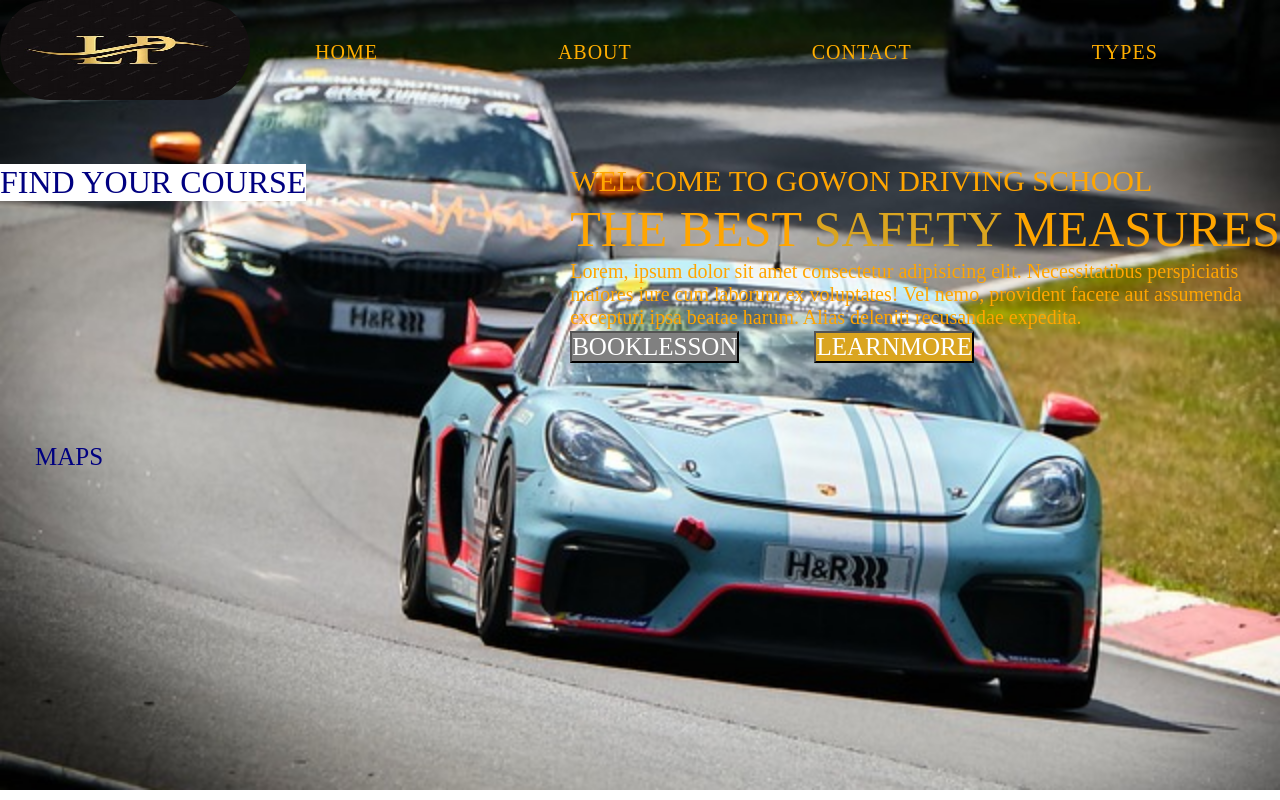
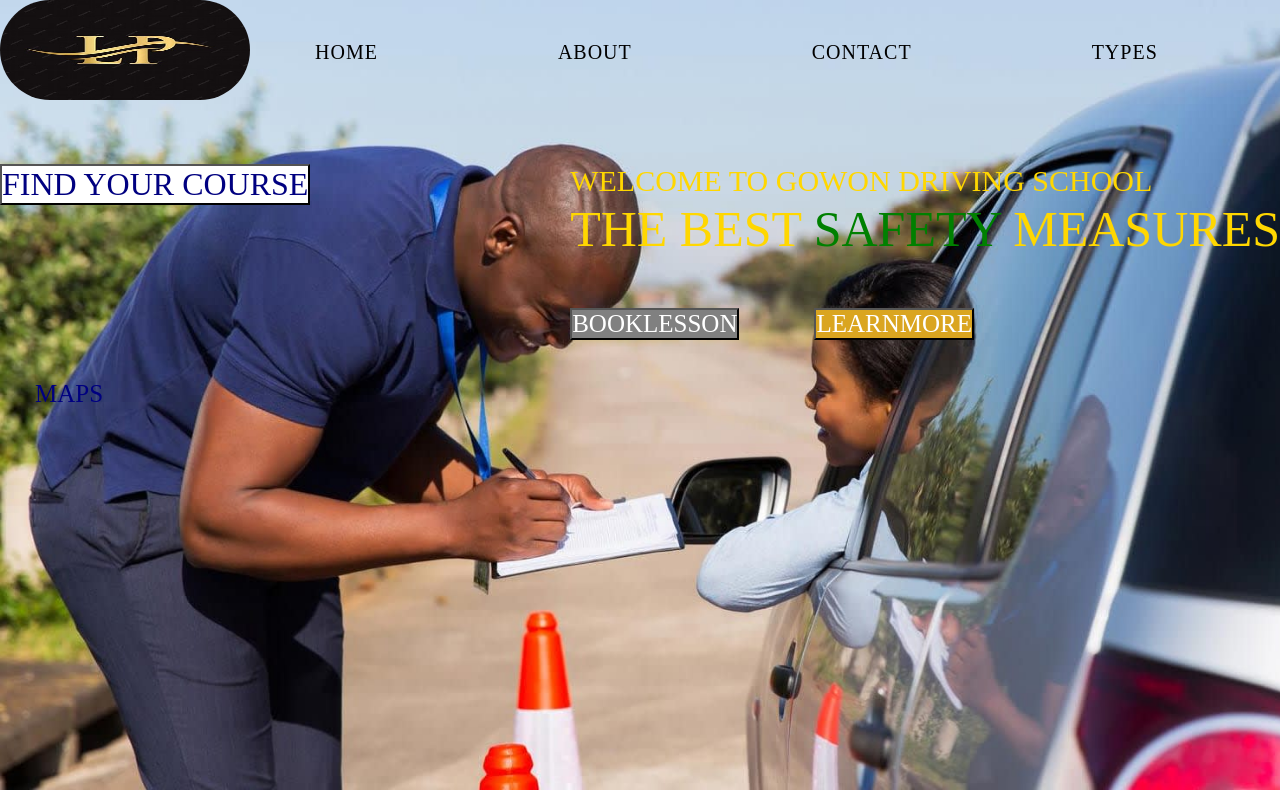
Before and after one commit to nnolibenjamine/Driving-school-website, a plain HTML site: page index.html in a window 1280 px wide. Shown: the top 800 px of the page. Drawn offline with Linux system fonts and the light colour scheme.

Commit message:
initial commit

```diff
--- a/index.html
+++ b/index.html
@@ -28,7 +28,7 @@
 
             <section class="hero">
                 <div class="drop-down">
-                    <span>FIND YOUR COURSE</span>
+                   <button class="drop-button">FIND YOUR COURSE</button>
                     <div class="drop-content">
                         <form action="" method="post">
                             <label for="name">Name:</label>
@@ -53,7 +53,7 @@
                                 <label for="car type">car type:</label>
                                 <input type="text" id="car type" name="car type">
                             </div>
-                            <button class="drop-button">SEND US</button>
+                            <button class="drop-button1">SEND US</button>
                         </form>
                     </div>
                 </div>
@@ -68,13 +68,12 @@
                     </div>
 
                     <div class="hero-content">
-                        Lorem, ipsum dolor sit amet consectetur adipisicing elit. Necessitatibus perspiciatis<br>
-                        maiores iure cum laborum ex voluptates! Vel nemo, provident facere aut assumenda<br>
-                        excepturi ipsa beatae harum. Alias deleniti recusandae expedita.
+                        <br>
+                        <br>
                     </div>
 
                     <div class="button">
-                        <button class="button1">BOOKLESSON</button>
+                        <button class="button1" href="">BOOKLESSON</button>
                         <button class="button2">LEARNMORE</button>
                     </div>
                 </div>
--- a/style.css
+++ b/style.css
@@ -8,7 +8,7 @@
 .containter{
     margin: 0 auto;
     gap: 25px;
-    background-image:url(./image/duo\ race.jpg) ;
+    background-image:url(./image/driving\ school\ background.jpg) ;
     background-repeat: no-repeat;
      background-size: cover;
      flex-direction:column ;
@@ -50,7 +50,7 @@ nav ul li a{
      padding: 15px;
     outline: none;
     text-decoration:none ;
-    color:rgb(255, 174, 0) ;
+    color:black;
     cursor: pointer;
 
 }
@@ -91,12 +91,13 @@ nav ul li a:hover{
     display: flex;
     justify-content: space-between;
 }
-.drop-down span{
+.drop-button{
     position: relative;
     display: inline-block;
     color: navy;
     background-color: white;
     font-size: xx-large;
+    cursor: pointer;
 }
 .drop-content{
     display: none;
@@ -107,16 +108,19 @@ nav ul li a:hover{
   padding: 50px 40px;
   z-index: 2;
 }
-.drop-down span:hover{
+.drop-button:hover{
     color: black;
 }
 .drop-down:hover .drop-content{
     display: block;
     color: black;
 }
+/* {
+    color: red;
+} */
 .hero-text {
     display: grid;
-    color: orange;
+    color: gold;
     gap: 2px;
 
 }
@@ -130,7 +134,7 @@ nav ul li a:hover{
     font-weight: 500;
 }
 .hero-meta span {
-    color: goldenrod;
+    color: green;
 }
 .hero-content{
     font-size: 20px;
@@ -138,7 +142,9 @@ nav ul li a:hover{
 }
 .containter footer{
     padding: 40px 20px 20px;
-    margin-top: 40px;
+    margin-bottom: 40px;
+    /* border: 1px solid red; */
+    flex-direction: column;
 }
 .containter footer a{
     padding: 15px;
@@ -147,16 +153,13 @@ nav ul li a:hover{
     color:navy ;
     cursor: pointer;
     font-size: 25px;
+    text-align: center;
     font-weight: 500;
 }
 .containter footer a:hover{
     color: green;
     border-bottom:2px solid blue;
     border-top:2px solid blue ;
-}
-.map{
-    width: 20px;
-    height: 20px;
 }
 
 
@@ -181,3 +184,12 @@ nav ul li a:hover{
     padding: 2px;
     text-align: center;
 }
+      /* truck */
+.image{
+display: flex;
+max-width: 1200px;
+}
+.image img{
+    height: 250px;
+    width: 250px;
+}
```
Also changed, not shown: truck.html (+10 -2 lines), image/driving school background.jpg (added), image/lexus-0.webp (added), image/truck.jpg (added), image/truck1.jpg (added), image/truck2.jpg (added), image/truck3.png (added), image/truck4.png (added), image/truck5.jpg (added).
